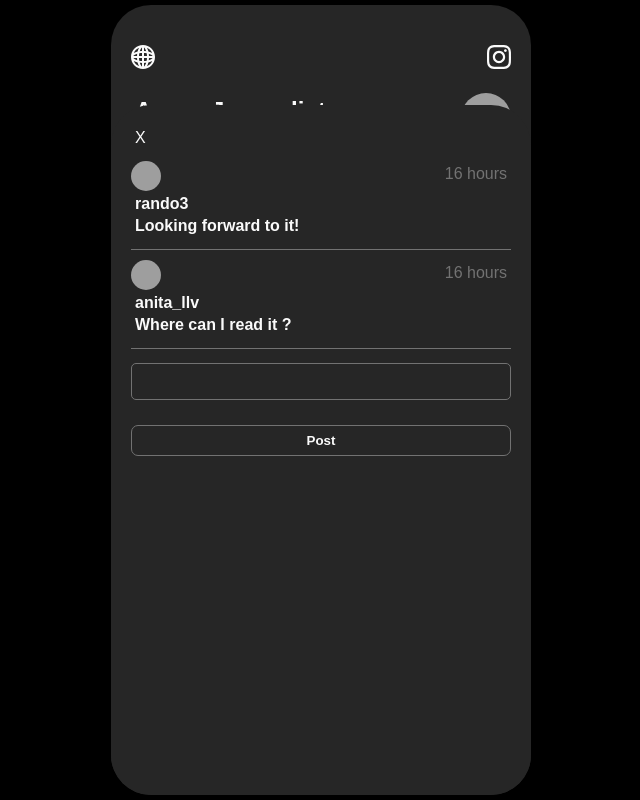
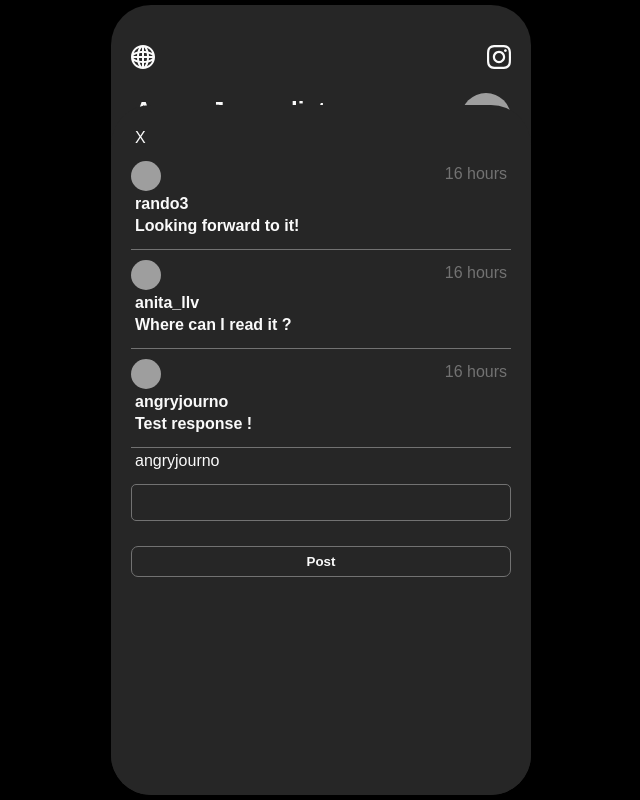
Before and after one commit to lpgiangrande/thread-clone, a React (Vite) app in the folder threads-app/: page / in a window 1280 px wide. Both pictures are taken after a click on the icon 482 px from the left and 408 px from the top of the page. Shown: the whole page, without its empty margins (319-959 px from the left). Built offline with nearby package versions, Linux system fonts and the light colour scheme; data requests are answered from the project's data file; grey boxes are pictures that could not be loaded.

Commit message:
almost done

```diff
--- a/threads-app/db.json
+++ b/threads-app/db.json
@@ -1,7 +1,7 @@
 {
   "users": [
     {
-      "id": 0,
+      "id": 1,
       "user_uuid": "b23827d6-2601-4e15-8c98-52551f0009e3",
       "username": "Anita LLV",
       "handle": "anita_llv",
@@ -22,7 +22,7 @@
       ]
     },
     {
-      "id": 1,
+      "id": 2,
       "user_uuid": "0e704255-a132-4dd5-b39d-9552debce019",
       "username": "Angry Journalist",
       "handle": "angryjourno",
@@ -57,25 +57,12 @@
   ],
   "threads": [
     {
-      "id": 0,
+      "id": 1,
       "timestamp": "Thu Jul 13 2023 21:24:10 GMT+0200 (heure d’été d’Europe centrale)",
       "thread_from": "b23827d6-2601-4e15-8c98-52551f0009e3",
       "thread_to": null,
       "reply_to": null,
       "text": "Hi this is my first thread",
-      "likes": [
-        {
-          "user_uuid": "b23827d6-2601-4e15-8c98-52551f0009e3"
-        }
-      ]
-    },
-    {
-      "id": 1,
-      "timestamp": "Thu Jul 13 2023 22:24:10 GMT+0200 (heure d’été d’Europe centrale)",
-      "thread_from": "b23827d6-2601-4e15-8c98-52551f0009e3",
-      "thread_to": null,
-      "reply_to": null,
-      "text": "wow crypto slghlgh lj of crypto",
       "likes": [
         {
           "user_uuid": "b23827d6-2601-4e15-8c98-52551f0009e3"
@@ -128,6 +115,51 @@
       "reply_to": 4,
       "text": "Hey what's up ?",
       "likes": []
+    },
+    {
+      "timestamp": "2023-07-15T16:02:10.069Z",
+      "thread_from": "0e704255-a132-4dd5-b39d-9552debce019",
+      "thread_to": "0e704255-a132-4dd5-b39d-9552debce019",
+      "reply_to": 2,
+      "text": "Test response !",
+      "likes": [],
+      "id": 7
+    },
+    {
+      "timestamp": "2023-07-15T16:04:08.606Z",
+      "thread_from": "0e704255-a132-4dd5-b39d-9552debce019",
+      "thread_to": "0e704255-a132-4dd5-b39d-9552debce019",
+      "reply_to": null,
+      "text": "New tweet ?",
+      "likes": [],
+      "id": 8
+    },
+    {
+      "timestamp": "2023-07-15T16:40:20.247Z",
+      "thread_from": "0e704255-a132-4dd5-b39d-9552debce019",
+      "thread_to": "0e704255-a132-4dd5-b39d-9552debce019",
+      "reply_to": null,
+      "text": "HELLO ! I'm testing the app, the date of tweets seems wrong",
+      "likes": [],
+      "id": 9
+    },
+    {
+      "timestamp": "2023-07-15T16:47:49.048Z",
+      "thread_from": "0e704255-a132-4dd5-b39d-9552debce019",
+      "thread_to": "0e704255-a132-4dd5-b39d-9552debce019",
+      "reply_to": null,
+      "text": "testing the date !",
+      "likes": [],
+      "id": 10
+    },
+    {
+      "timestamp": "2023-07-15T16:57:25.930Z",
+      "thread_from": "0e704255-a132-4dd5-b39d-9552debce019",
+      "thread_to": "0e704255-a132-4dd5-b39d-9552debce019",
+      "reply_to": 10,
+      "text": "replying to myself just to see",
+      "likes": [],
+      "id": 11
     }
   ]
 }
--- a/threads-app/src/App.jsx
+++ b/threads-app/src/App.jsx
@@ -16,6 +16,7 @@ const App = () => {
   const [ openPopUp, setOpenPopUp ] = useState(false)
   const [ interactiveThread, setInteractiveThread ] = useState(null)
   const [ popUpFeedThreads, setPopUpFeedThreads ] = useState(null)
+  const [ text, setText ] = useState("")
 
   //const userId = "b23827d6-2601-4e15-8c98-52551f0009e3";
   const userId = "0e704255-a132-4dd5-b39d-9552debce019";
@@ -63,11 +64,11 @@ const App = () => {
   }
 
 
-  /*--- threads -> replies ---*/
+  /*--- show replies to a thread ---*/
 
   const getReplies = async () => {
     try {
-      const response = await fetch(`http://localhost:3000/threads/?reply_to=${interactiveThread?.id}`);
+      const response = await fetch(`http://localhost:3000/threads/?reply_to=${interactiveThread?.id}`)
       const data = await response.json()
       setPopUpFeedThreads(data)
     } catch (err) {
@@ -76,6 +77,38 @@ const App = () => {
   }
 
 
+  /*--- post a thread ---*/
+
+  const postThread = async() => {
+
+    const thread = {
+      //"id": 0,
+      "timestamp": new Date(),
+      "thread_from": user.user_uuid,
+      "thread_to": user.user_uuid || null,
+      "reply_to": interactiveThread ? interactiveThread.id : null,
+      // "reply_to": interactiveThread?id || null,
+      "text": text,
+      "likes": []
+    }
+
+    try {
+      const response = await fetch('http://localhost:3000/threads/', {
+        method: "POST",
+        headers: {
+          "Content-Type": "application/json"
+        },
+        body: JSON.stringify(thread)
+     })
+     const result = await response.json()
+     console.log("RESULT : ", result)
+     getThreads()
+     getReplies()
+     setText('')
+    } catch (err) {
+      console.error(err)
+    }
+  }
 
   // user & threads
   useEffect(() =>{
@@ -95,6 +128,12 @@ const App = () => {
     getReplies()
   }, [interactiveThread])
 
+  const handleClick = () => {
+    setPopUpFeedThreads(null)
+    setInteractiveThread(null)
+    setOpenPopUp(true)
+
+  }
   /*-------------------*/
   //console.log("USER", user)
   //console.log("THREADS", threads)
@@ -130,9 +169,12 @@ const App = () => {
             user={user}
             setOpenPopUp={setOpenPopUp}
             popUpFeedThreads={popUpFeedThreads}
+            text={text}
+            setText={setText}
+            postThread={postThread}
           />
         }
-        <div onClick={() => setOpenPopUp(true)}>
+        <div onClick={handleClick}>
           <WriteIcon/>
         </div>
       </div>}
--- a/threads-app/src/components/Feed.jsx
+++ b/threads-app/src/components/Feed.jsx
@@ -4,6 +4,7 @@
  */
 
 import Thread from "./Thread";
+import moment from 'moment'
 
 const Feed = (
   {
@@ -26,6 +27,7 @@ const Feed = (
           filteredThread={filteredThread}
           getThreads={getThreads}
           setInteractiveThread={setInteractiveThread}
+          timePassed={moment(filteredThread.timestamp).fromNow()}
         />
       ))}
     </div>
--- a/threads-app/src/components/PopUp.jsx
+++ b/threads-app/src/components/PopUp.jsx
@@ -1,8 +1,16 @@
 import PopUpThread from "./PopUpThread"
 import ThreadInput from "./ThreadInput"
 
-function PopUp({ setOpenPopUp, popUpFeedThreads }) {
-
+function PopUp(
+  {
+    user,
+    setOpenPopUp,
+    popUpFeedThreads,
+    text,
+    setText,
+    postThread
+  }
+) {
     return (
       <>
        <div className="popup">
@@ -13,7 +21,12 @@ function PopUp({ setOpenPopUp, popUpFeedThreads }) {
               popUpFeedThread={popUpFeedThread}
             />
           )}
-          <ThreadInput />
+          <ThreadInput
+            user={user}
+            text={text}
+            setText={setText}
+            postThread={postThread}
+          />
        </div>
       </>
     )
--- a/threads-app/src/components/Thread.jsx
+++ b/threads-app/src/components/Thread.jsx
@@ -1,6 +1,16 @@
+import { useState, useEffect } from 'react'
 import moment from 'moment'
 
-const Thread = ({ user, setOpenPopUp, filteredThread, getThreads, setInteractiveThread }) => {
+const Thread = (
+  {
+    user,
+    setOpenPopUp,
+    filteredThread,
+    getThreads,
+    setInteractiveThread
+  }) => {
+
+  const [replyLength, setReplyLength] = useState(null)
 
   const timePassed = moment().startOf('day').fromNow(filteredThread.timestamp)
 
@@ -45,9 +55,25 @@ const Thread = ({ user, setOpenPopUp, filteredThread, getThreads, setInteractive
       } catch (err) {
         console.error(err)
       }
-
     }
   }
+
+  /*--- replies count ---*/
+
+  const getRepliesLength = async () => {
+    try {
+      const response = await fetch(`http://localhost:3000/threads?reply_to=${filteredThread?.id}`)
+      const data = await response.json()
+      setReplyLength(data.length)
+    } catch(err) {
+        console.error(err)
+    }
+  }
+
+  useEffect(() => {
+    getRepliesLength();
+  }, [filteredThread]);
+
 
     return (
       <>
@@ -70,7 +96,7 @@ const Thread = ({ user, setOpenPopUp, filteredThread, getThreads, setInteractive
           <svg xmlns="http://www.w3.org/2000/svg" width="24" height="24" viewBox="0 0 24 24"><path d="M5 10v7h10.797l1.594 2h-14.391v-9h-3l4-5 4 5h-3zm14 4v-7h-10.797l-1.594-2h14.391v9h3l-4 5-4-5h3z"/></svg>
           <svg xmlns="http://www.w3.org/2000/svg" width="24" height="24" viewBox="0 0 24 24"><path d="M0 12l11 3.1 7-8.1-8.156 5.672-4.312-1.202 15.362-7.68-3.974 14.57-3.75-3.339-2.17 2.925v-.769l-2-.56v7.383l4.473-6.031 4.527 4.031 6-22z"/></svg>
         </div>
-        <p className="sub-text"><span onClick={handleClick}>X replies</span> • <span>{filteredThread.likes.length} likes</span></p>
+        <p className="sub-text"><span onClick={handleClick}>{replyLength} replies</span> • <span>{filteredThread.likes.length} likes</span></p>
        </article>
       </>
     )
--- a/threads-app/src/components/ThreadInput.jsx
+++ b/threads-app/src/components/ThreadInput.jsx
@@ -1,10 +1,10 @@
-const ThreadInput = () => {
+const ThreadInput = ({user, text, setText, postThread}) => {
 
     return (
         <>
-            <p></p>
-            <input></input>
-            <button className="primary">Post</button>
+            <p>{user.handle}</p>
+            <input value={text} onChange={e => setText(e.target.value)}/>
+            <button className="primary" onClick={postThread}>Post</button>
         </>
       )
 }
```
